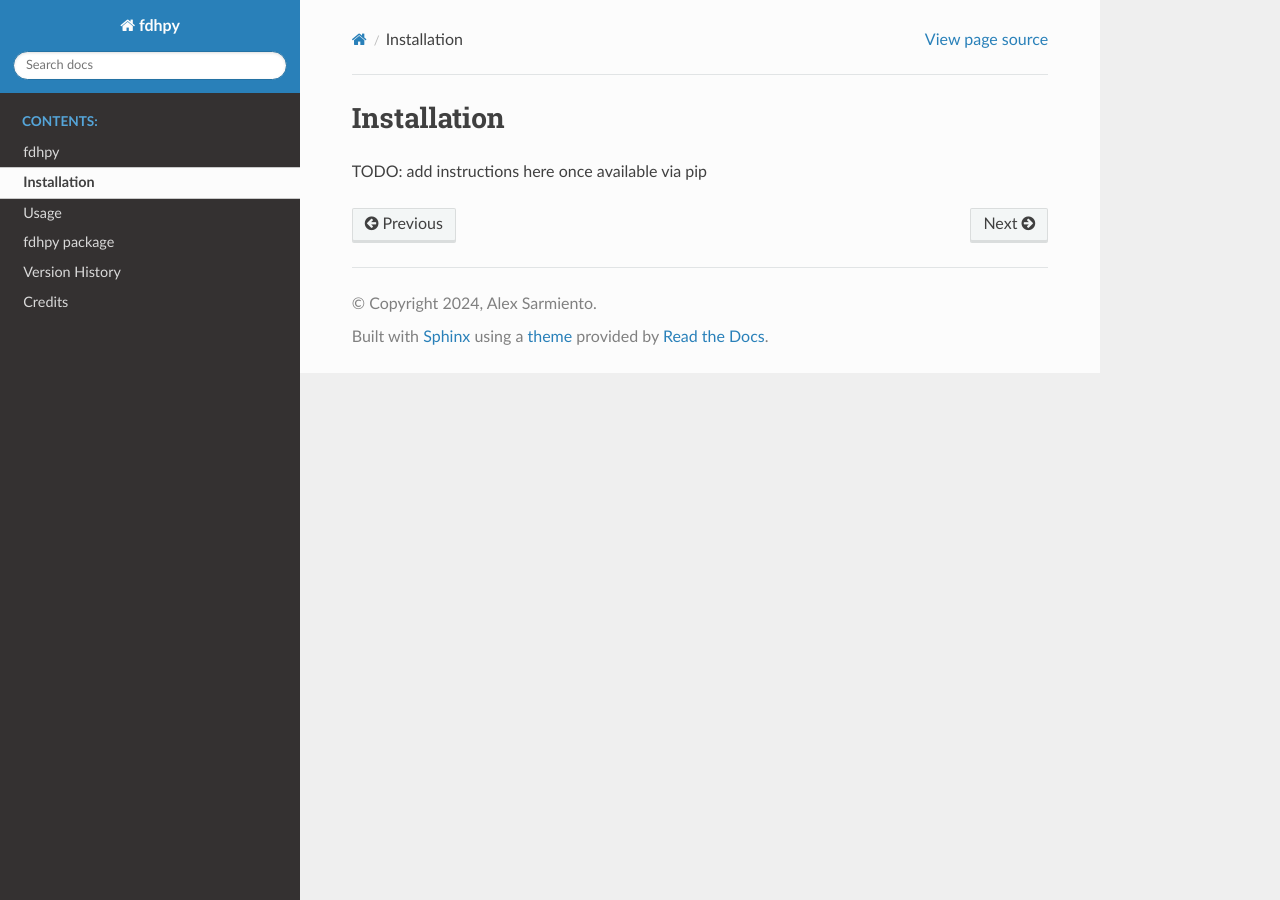
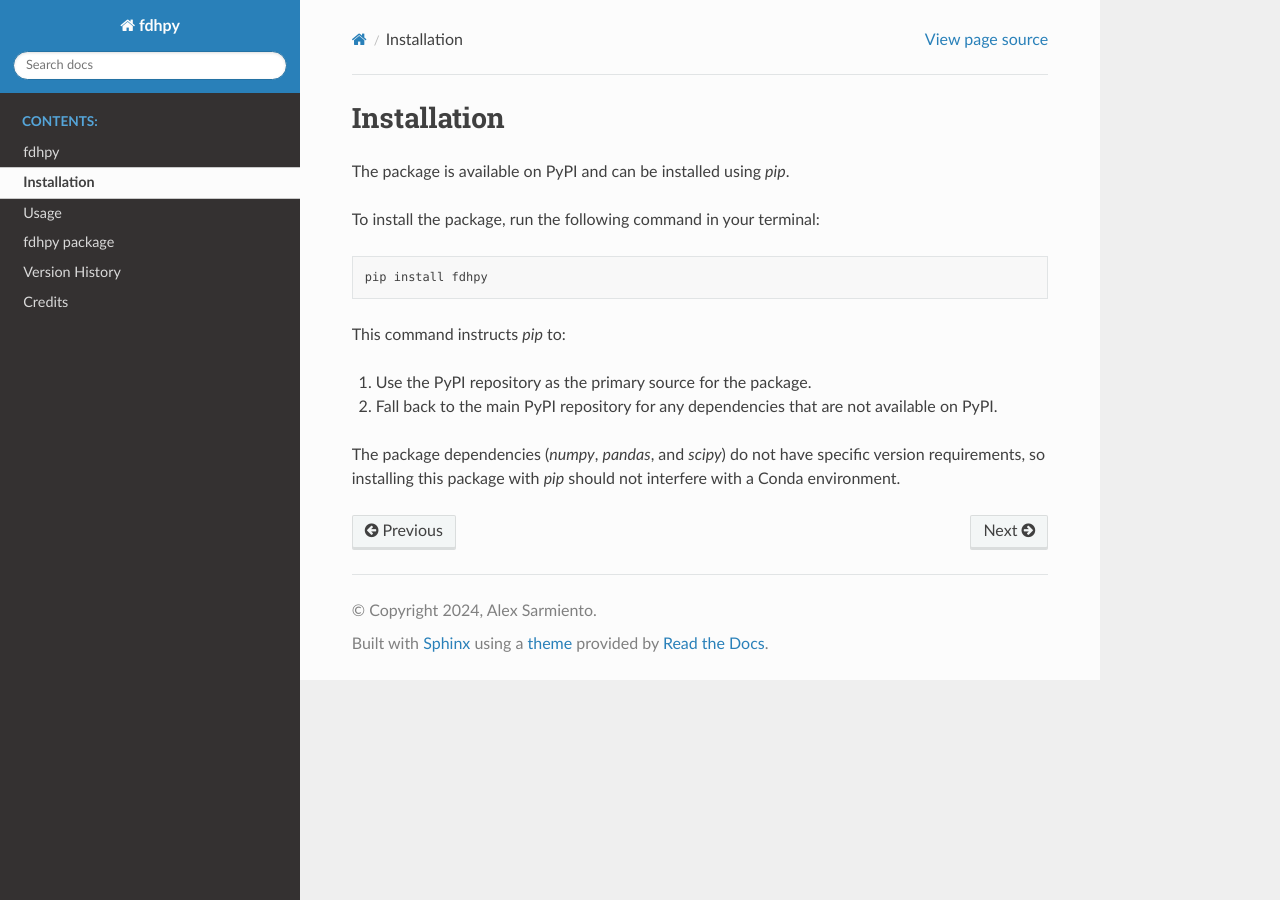
Before and after one commit to asarmy/fdhpy, a Sphinx documentation site: the page built from docs/installation.rst, in a window 1280 px wide. Built offline with Sphinx 7.4.7 and the Read the Docs theme 3.1.0, drawn with Linux system fonts in a browser that asks for light colours.

Commit message:
Add package installation instructions

```diff
--- a/docs/installation.rst
+++ b/docs/installation.rst
@@ -1,4 +1,17 @@
 Installation
 ============
 
-TODO: add instructions here once available via pip
+The package is available on PyPI and can be installed using `pip`.
+
+To install the package, run the following command in your terminal:
+
+.. code-block:: bash
+
+    pip install fdhpy
+
+This command instructs `pip` to:
+
+1. Use the PyPI repository as the primary source for the package.
+2. Fall back to the main PyPI repository for any dependencies that are not available on PyPI.
+
+The package dependencies (`numpy`, `pandas`, and `scipy`) do not have specific version requirements, so installing this package with `pip` should not interfere with a Conda environment.
```
